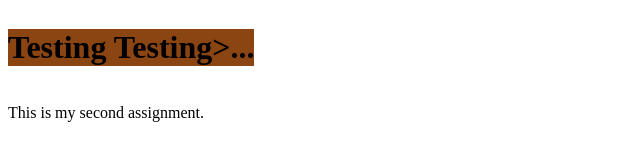
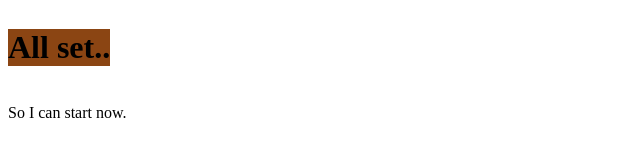
Before and after one commit to Muhsin-Khan/Assignment-2, a plain HTML site: page index.html in a window 1280 px wide. Shown: the whole page, without its empty margins (0-640 px from the left). Drawn offline with Linux system fonts and the light colour scheme.

Commit message:
third commit

```diff
--- a/index.html
+++ b/index.html
@@ -8,7 +8,7 @@
     <link rel="stylesheet" href="style.css">
 </head>
 <body>
-    <h1>Testing Testing>...</h1>
-    <p>This is my second assignment.</p>
+    <h1>All set..</h1>
+    <p>So I can start now.</p>
 </body>
 </html>
```
